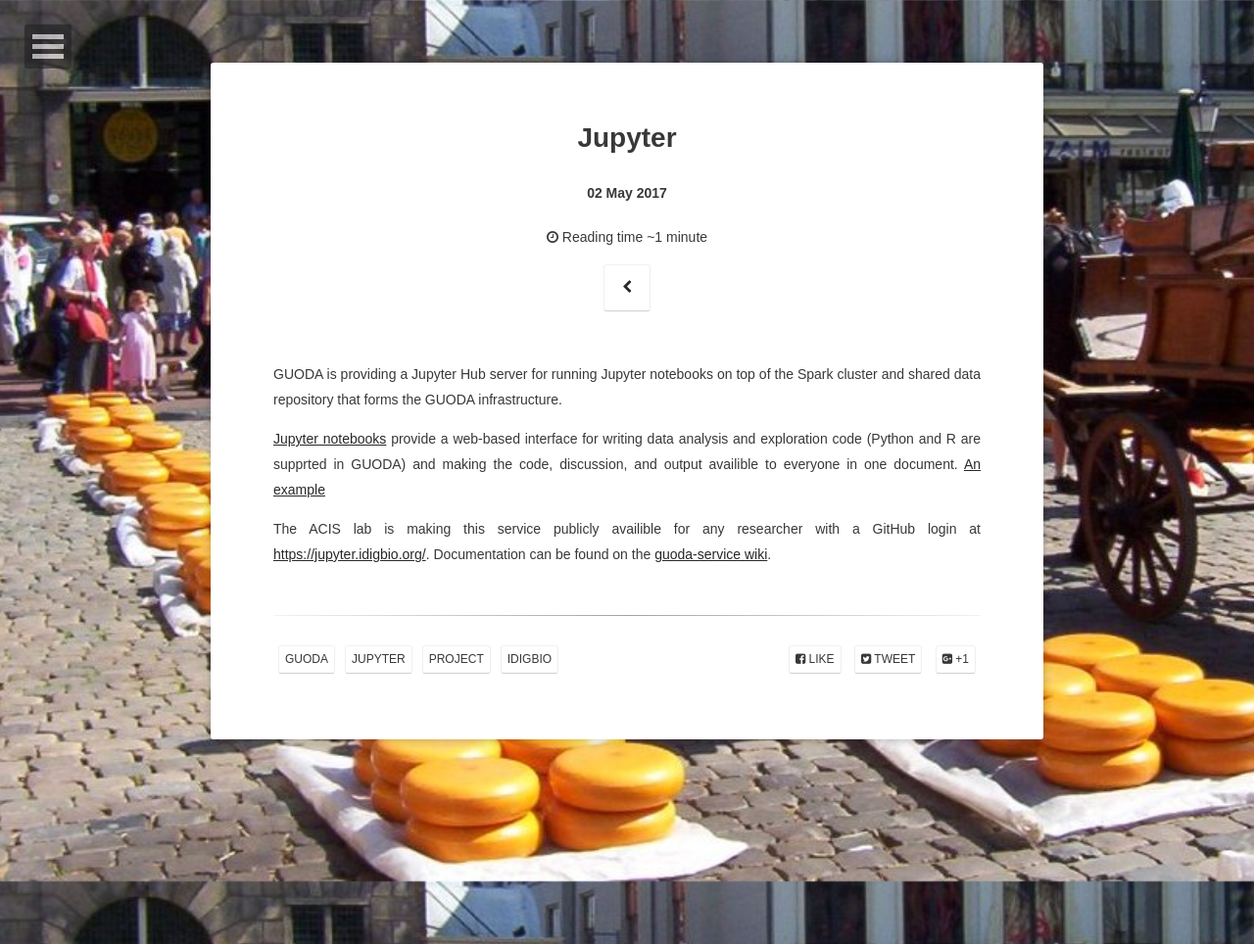
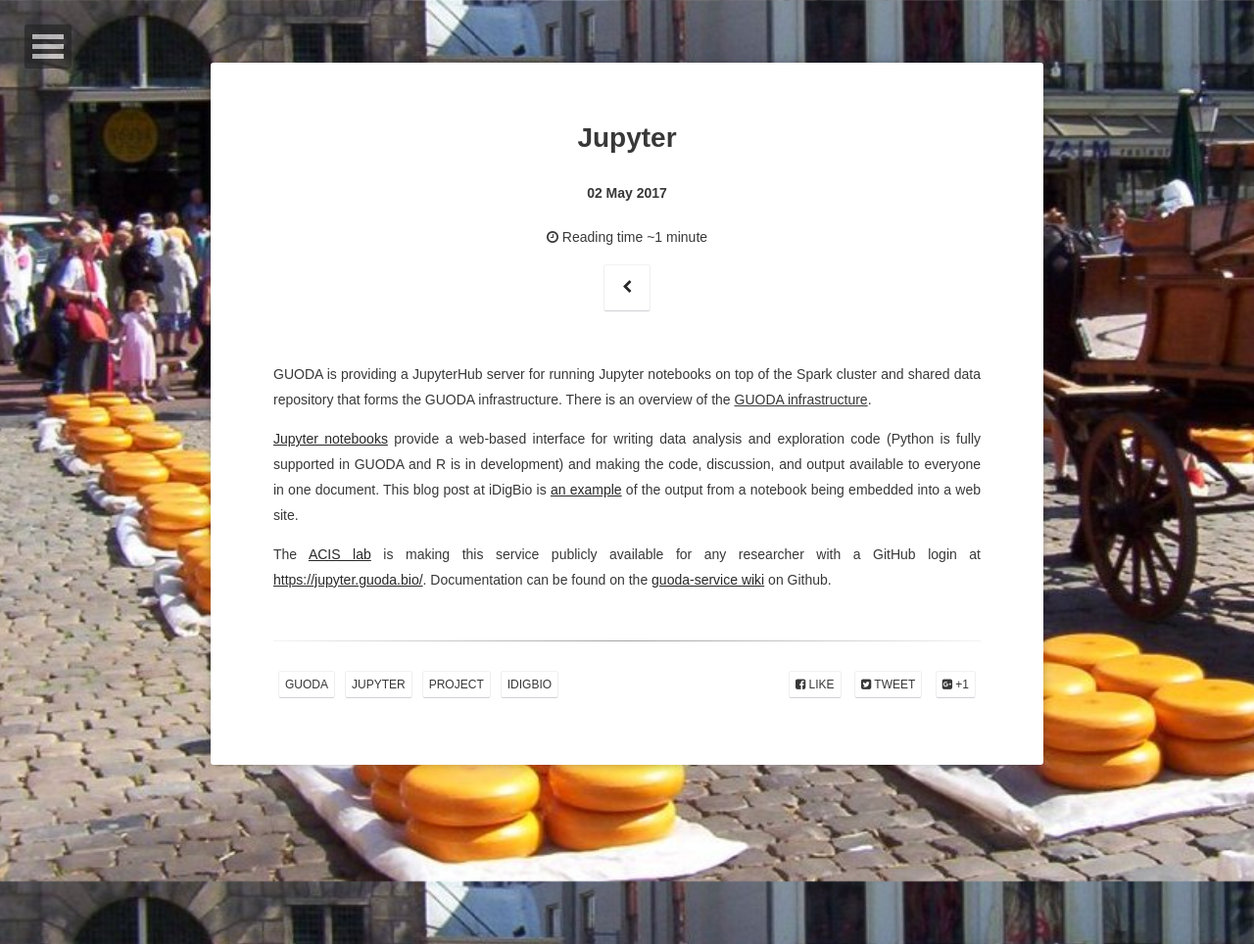
Before and after one commit to bio-guoda/bio-guoda.github.io, a Jekyll site: the page built from _posts/2017-05-02-jupyter.md, in a window 1280 px wide. Shown: the whole page at 98% size. Built offline with Jekyll 4.4.1, drawn with Linux system fonts in a browser that asks for light colours; some web fonts are replaced.

Commit message:
Updated some URLs and polished some text

```diff
--- a/_posts/2017-05-02-jupyter.md
+++ b/_posts/2017-05-02-jupyter.md
@@ -11,15 +11,17 @@ tag:
 - idigbio
 comments: false
 ---
-GUODA is providing a Jupyter Hub server for running Jupyter notebooks on top of
-the Spark cluster and shared data repository that forms the GUODA
-infrastructure.
+GUODA is providing a JupyterHub server for running Jupyter notebooks
+on top of the Spark cluster and shared data repository that forms the GUODA
+infrastructure. There is an overview of the [GUODA infrastructure]().
 
 [Jupyter notebooks](http://jupyter.org/) provide a web-based interface for
-writing data analysis and exploration code (Python and R are supprted in GUODA)
-and making the code, discussion, and output availible to everyone in one
-document. [An example](https://github.com/iDigBio/idb-spark/blob/master/notebook/Cardinality_of_iDigBio_Data.ipynb)
+writing data analysis and exploration code (Python is fully supported in GUODA and R is in development)
+and making the code, discussion, and output available to everyone in one
+document. This blog post at iDigBio is [an example](https://github.com/iDigBio/idb-spark/blob/master/notebook/Cardinality_of_iDigBio_Data.ipynb)
+of the output from a notebook being embedded into a web site.
 
-The ACIS lab is making this service publicly availible for any researcher with
-a GitHub login at [https://jupyter.idigbio.org/](https://jupyter.idigbio.org/).
-Documentation can be found on the [guoda-service wiki](https://github.com/bio-guoda/guoda-services/wiki/Jupyter-Notebooks).
+The [ACIS lab](https://acis.ufl.edu/) is making this service publicly available for any researcher with
+a GitHub login at [https://jupyter.guoda.bio/](https://jupyter.guoda.bio/).
+Documentation can be found on the [guoda-service wiki](https://github.com/bio-guoda/guoda-services/wiki/Jupyter-Notebooks)
+on Github.
```
